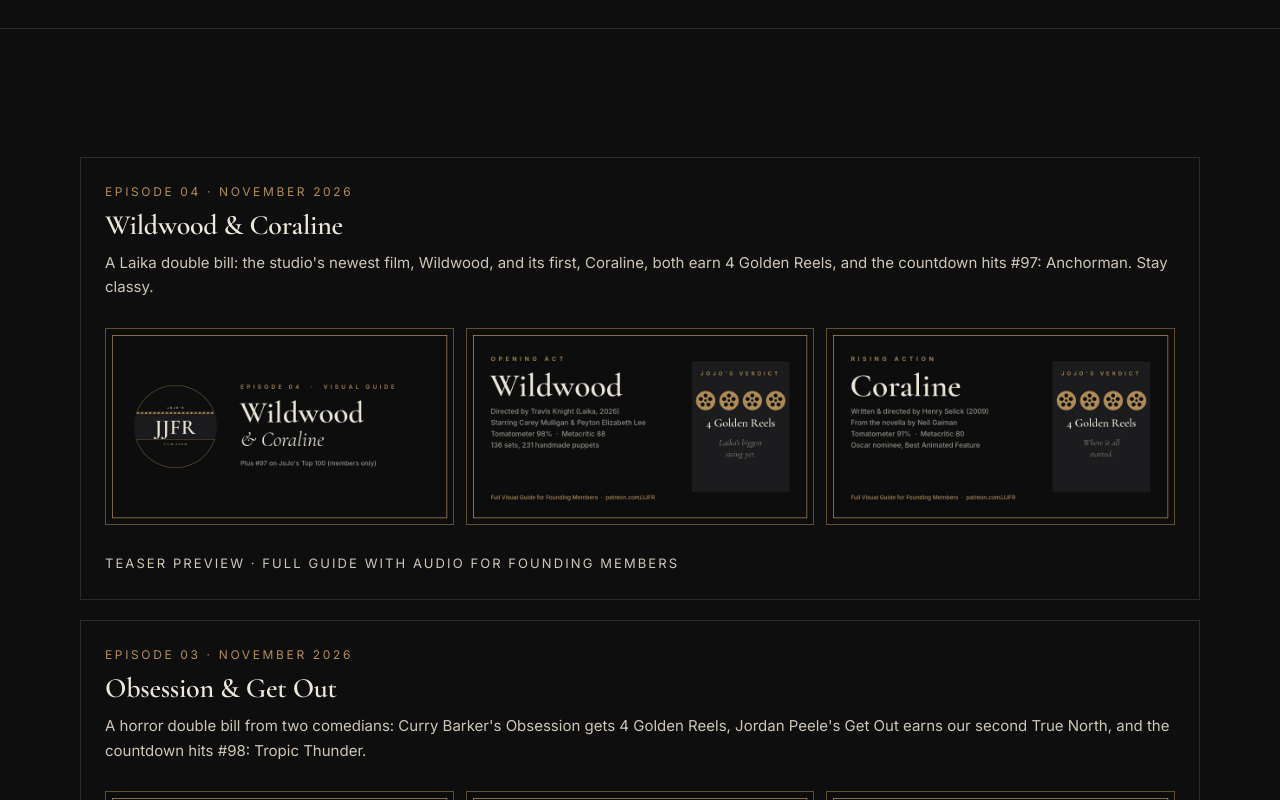
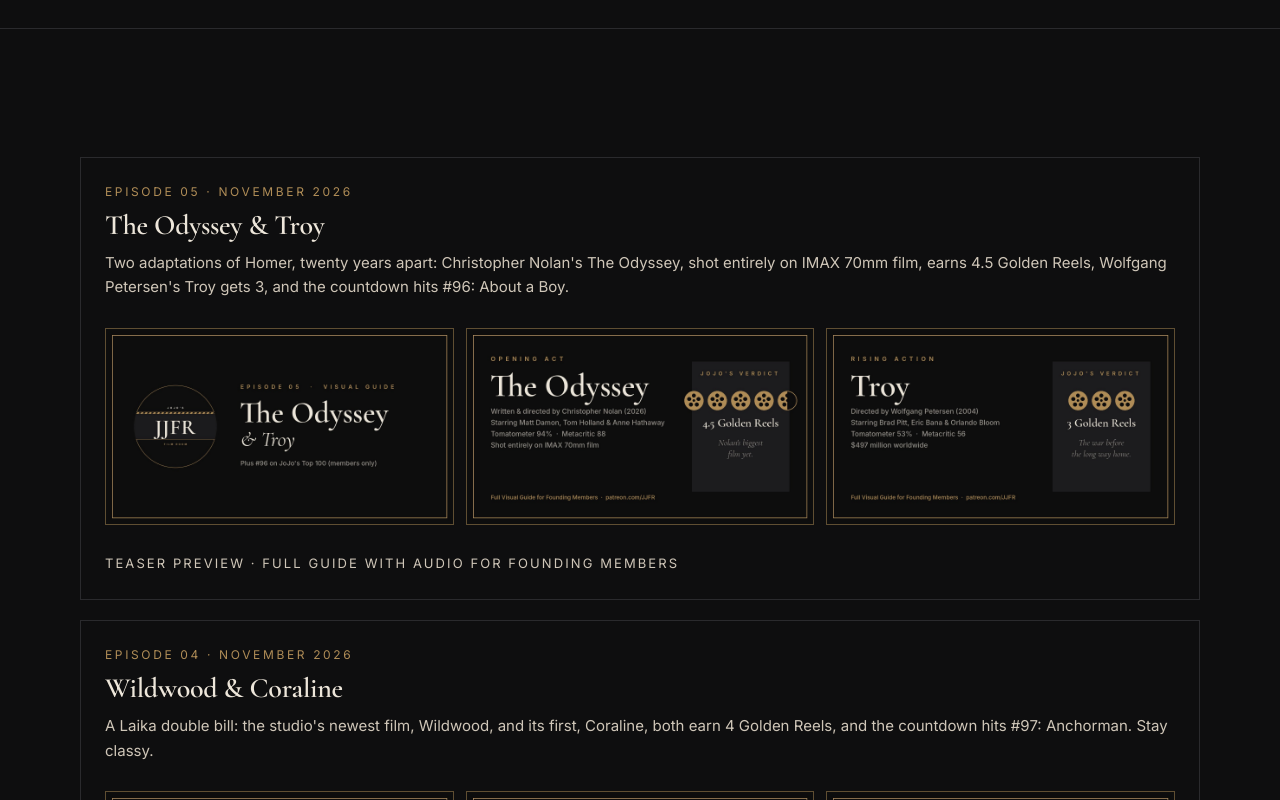
Before and after one commit to JJFR9393/jojosfilmroom-site, a plain HTML site: page episodes.html in a window 1280 px wide. Shown: the part 586-1386 px from the top of the page. Drawn offline with nearby package versions, Linux system fonts and the light colour scheme.

Commit message:
aAdd Episode 05 to the Episode Guide

```diff
--- a/episodes.html
+++ b/episodes.html
@@ -35,6 +35,13 @@
 <section class="page-hero"><div class="wrap"><span class="label">Episode Guide</span><h1>The Episode Guide.</h1><div class="bars"></div><p class="lede">Every episode has its own Visual Guide: the Film of the Month, a classic from the same genre, scene breakdowns, fun facts and JoJo's Verdict, designed so you can follow along with your eyes. Here's a sneak peek at each one.</p></div></section>
 <section><div class="wrap">
   <div class="ep-grid">
+    <article class="ep" style="grid-column:1/-1"><div class="body"><span class="meta">Episode 05 · November 2026</span><h3>The Odyssey &amp; Troy</h3><p>Two adaptations of Homer, twenty years apart: Christopher Nolan's The Odyssey, shot entirely on IMAX 70mm film, earns 4.5 Golden Reels, Wolfgang Petersen's Troy gets 3, and the countdown hits #96: About a Boy.</p>
+      <div style="display:grid;grid-template-columns:repeat(auto-fit,minmax(220px,1fr));gap:12px;margin:18px 0">
+        <img src="assets/episodes/e05-1.jpg" alt="Episode 05 Visual Guide cover: The Odyssey and Troy" loading="lazy" style="width:100%;height:auto;border:1px solid rgba(176,141,87,.5)">
+        <img src="assets/episodes/e05-2.jpg" alt="Opening Act: The Odyssey, 4.5 Golden Reels" loading="lazy" style="width:100%;height:auto;border:1px solid rgba(176,141,87,.5)">
+        <img src="assets/episodes/e05-3.jpg" alt="Rising Action: Troy, 3 Golden Reels" loading="lazy" style="width:100%;height:auto;border:1px solid rgba(176,141,87,.5)">
+      </div>
+      <p class="muted" style="font-size:13px;letter-spacing:.16em;text-transform:uppercase">Teaser preview · Full guide with audio for Founding Members</p></div></article>
     <article class="ep" style="grid-column:1/-1"><div class="body"><span class="meta">Episode 04 · November 2026</span><h3>Wildwood &amp; Coraline</h3><p>A Laika double bill: the studio's newest film, Wildwood, and its first, Coraline, both earn 4 Golden Reels, and the countdown hits #97: Anchorman. Stay classy.</p>
       <div style="display:grid;grid-template-columns:repeat(auto-fit,minmax(220px,1fr));gap:12px;margin:18px 0">
         <img src="assets/episodes/e04-1.jpg" alt="Episode 04 Visual Guide cover: Wildwood and Coraline" loading="lazy" style="width:100%;height:auto;border:1px solid rgba(176,141,87,.5)">
```
